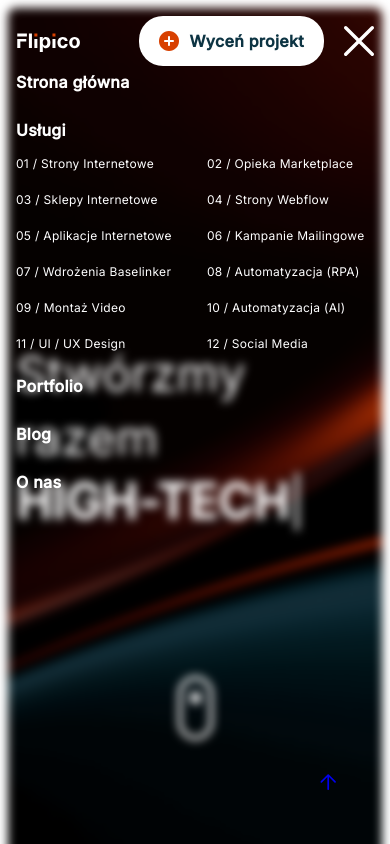
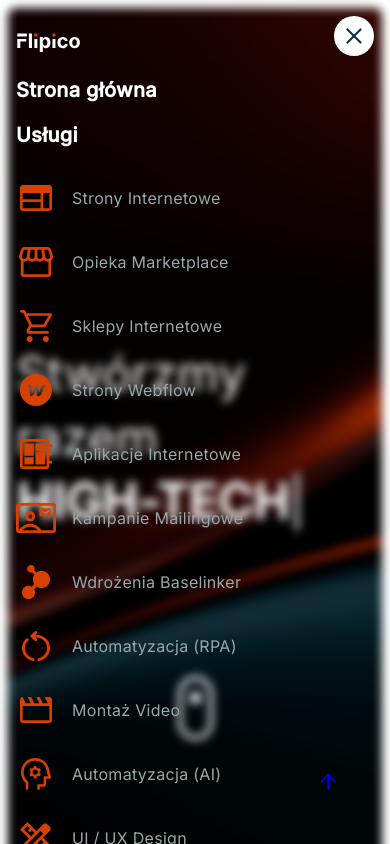
Before and after one commit to RemigiuszMielcarz/raccoon-company, a React (Create React App) app: page / in a window 390 px wide. Both pictures are taken after a click on the picture 359 px from the left and 41 px from the top of the page. Shown: the top 844 px of the page. Built offline with nearby package versions, Linux system fonts and the light colour scheme.

Commit message:
Working on mobile menu

```diff
--- a/src/components/layout/MobileMenu.tsx
+++ b/src/components/layout/MobileMenu.tsx
@@ -8,7 +8,7 @@ interface MobileMenuProps {
   data: {
     name: string;
     route: string;
-    subRoutes?: { name: string; route: string }[];
+    subRoutes?: { name: string; route: string; icon: string }[];
   }[];
   setIsBlur: (value: boolean) => void;
 }
@@ -25,7 +25,7 @@ const MobileMenu: React.FC<MobileMenuProps> = ({
       initial="hidden"
       animate="show"
       exit="hidden"
-      className={`fixed top-[70px] left-0 w-full h-fit transform transition-transform duration-300 z-10 font-syne
+      className={`fixed top-[80px] left-0 w-full h-fit transform transition-transform duration-300 z-10
                 ${isOpen ? "scale-y-100" : "scale-y-0 origin-top"}`}
     >
       <div className="container px-[16px] flex flex-col">
@@ -34,7 +34,7 @@ const MobileMenu: React.FC<MobileMenuProps> = ({
             <div key={index}>
               <a
                 href={item.route}
-                className="font-bold text-base tracking-tight leading-6 text-white"
+                className="font-semibold text-title text-white"
                 onClick={() => {
                   onClose();
                   setIsBlur(false);
@@ -44,12 +44,12 @@ const MobileMenu: React.FC<MobileMenuProps> = ({
               </a>
 
               {item.subRoutes && (
-                <div className="grid grid-cols-2 gap-6 mt-4">
+                <div className="flex flex-col gap-6 mt-8">
                   {item.subRoutes.map((subItem, subIndex) => (
                     <a
                       key={subIndex}
                       href={subItem.route}
-                      className={`text-xxs tracking-tight text-white transition-opacity duration-300 ease-in-out ${
+                      className={`transition-opacity duration-300 ease-in-out ${
                         isOpen ? "opacity-100" : "opacity-0"
                       } transition-delay-[${subIndex * 50}ms]`}
                       onClick={() => {
@@ -57,10 +57,10 @@ const MobileMenu: React.FC<MobileMenuProps> = ({
                         setIsBlur(false);
                       }}
                     >
-                      <span className="text-red font-lato">
-                        {String(subIndex + 1).padStart(2, "0")} /
-                      </span>{" "}
-                      <span className="text-white">{subItem.name}</span>
+                      <div className="flex gap-4 items-center">
+                        <img height="40px" src={subItem.icon} alt={item.name} />
+                        <span className="text-menu">{subItem.name}</span>
+                      </div>
                     </a>
                   ))}
                 </div>
--- a/src/components/layout/Nav.tsx
+++ b/src/components/layout/Nav.tsx
@@ -89,19 +89,18 @@ const Nav: React.FC<{ setIsBlur: (value: boolean) => void }> = ({
         )}
       </div>
       <div className="flex gap-5">
-        <div className="flex items-center ">
+        <div className="hidden xl:flex items-center ">
           <Button variant="white" text="Wyceń projekt" icon={AddIcon} />
         </div>
 
-        <div className="xl:hidden flex items-center">
+        <div className="xl:hidden flex items-center justify-center w-[40px] h-[40px] rounded-full bg-white">
           {isMobileOpen ? (
             <img
               src="/icons/close.svg"
               alt="Zamknij menu"
               onClick={toggleMobileMenu}
               className="cursor-pointer"
-              width={30}
-              height={30}
+              height={16}
             />
           ) : (
             <img
@@ -109,8 +108,7 @@ const Nav: React.FC<{ setIsBlur: (value: boolean) => void }> = ({
               alt="Zamknij menu"
               onClick={toggleMobileMenu}
               className="cursor-pointer"
-              width={30}
-              height={30}
+              height={16}
             />
           )}
         </div>
--- a/tailwind.config.js
+++ b/tailwind.config.js
@@ -27,6 +27,7 @@ const tailwindTheme = {
         whitesmoke: "#f2f2f2",
         grey: "#f6f6f6",
         section: "#999999",
+        menu: "#97a9ab",
         display: "#0d3443",
         secondary: "#d84000",
       },
@@ -40,6 +41,7 @@ const tailwindTheme = {
       xxs: ["12px", "12px"],
       md: ["14px", "20px"],
       xs: ["16px", "16px"],
+      menu: ["16px", "20px"],
       sm: ["16px", "24px"],
       base: ["16px", "30px"],
       title: ["20px", "20px"],
```
Also changed, not shown: public/icons/close.svg, public/icons/menu.svg.
